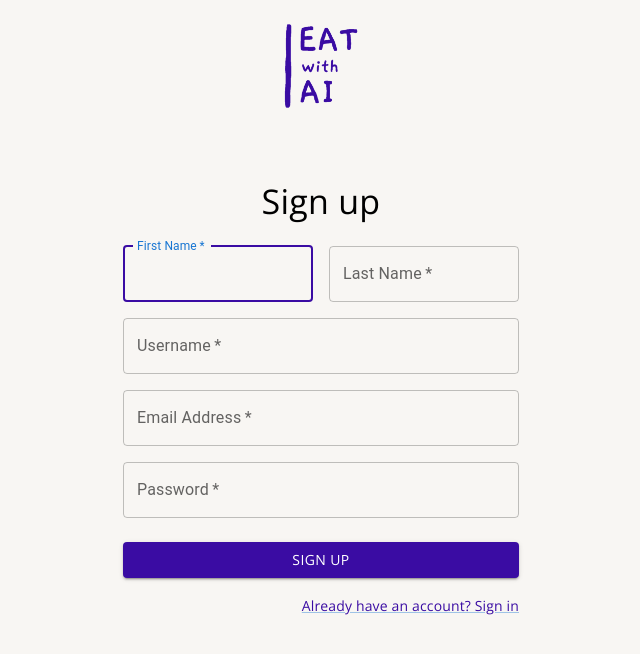
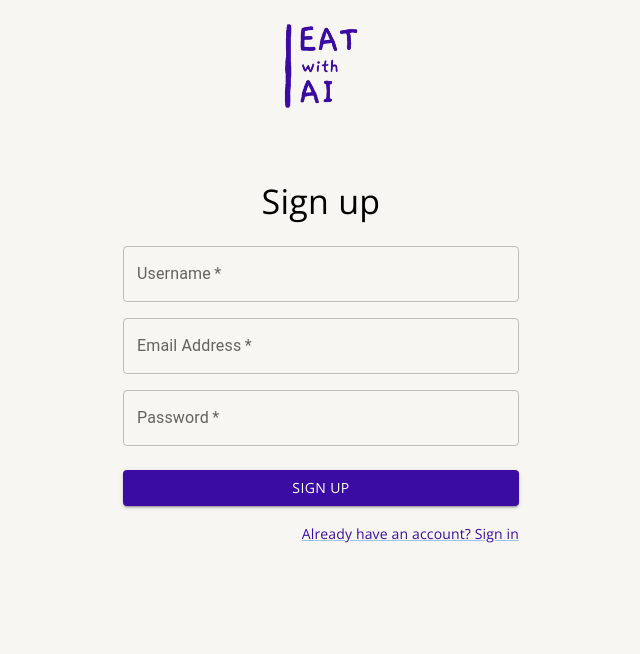
Before and after one commit to SeniorDesign2024/webApp, a React (Create React App) app: page /signup in a window 1280 px wide. Shown: the top 654 px of the page, without its empty margins (319-959 px from the left). Built offline with nearby package versions, Linux system fonts and the light colour scheme.

Commit message:
removed first and last name fields since not being used!

```diff
--- a/src/scenes/SignUp.jsx
+++ b/src/scenes/SignUp.jsx
@@ -107,13 +107,13 @@
         )}
         <Box component="form" noValidate onSubmit={handleSubmit} sx={{ mt: 3 }}>
           <Grid container spacing={2}>
-            <Grid item xs={12} sm={6}>
+            {/* <Grid item xs={12} sm={6}>
               <TextField
                 autoComplete="given-name"
-                name="firstName"
+                name="firstname"
                 required
                 fullWidth
-                id="firstName"
+                id="firstname"
                 label="First Name"
                 autoFocus
                 sx={{
@@ -129,9 +129,9 @@
               <TextField
                 required
                 fullWidth
-                id="lastName"
+                id="lastname"
                 label="Last Name"
-                name="lastName"
+                name="lastname"
                 autoComplete="family-name"
                 sx={{
                   '& .MuiOutlinedInput-root': {
@@ -141,7 +141,7 @@
                   },
                 }}
               />
-            </Grid>
+            </Grid> */}
             <Grid item xs={12}>
               <TextField
                 required
```
